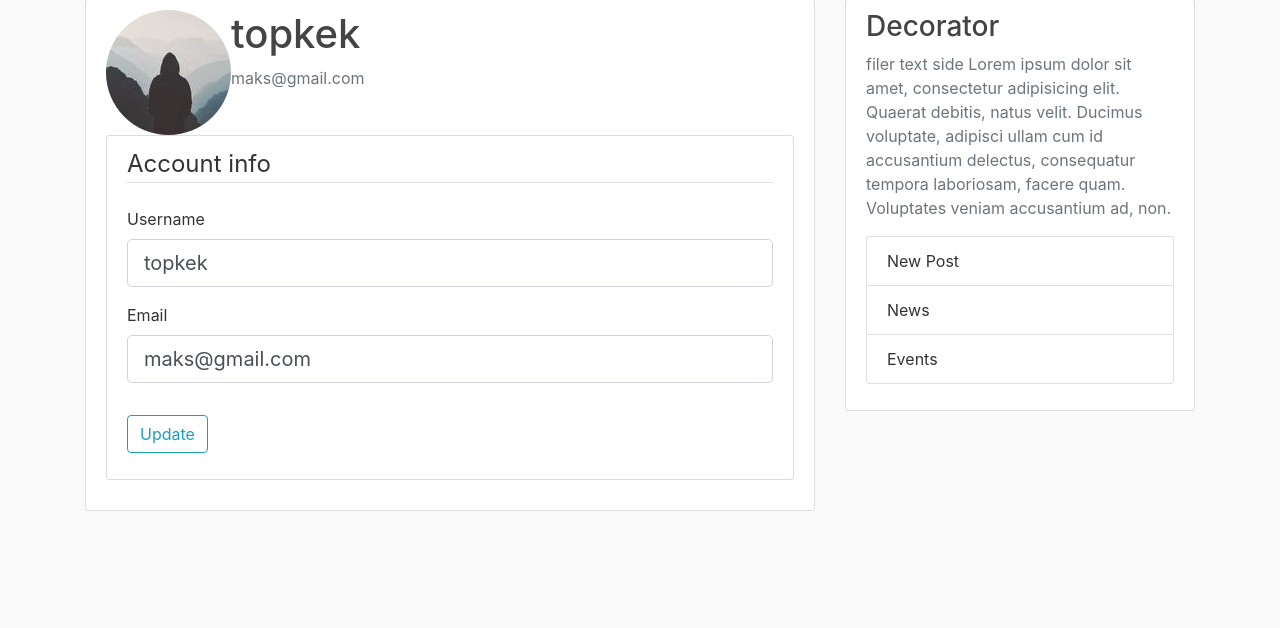
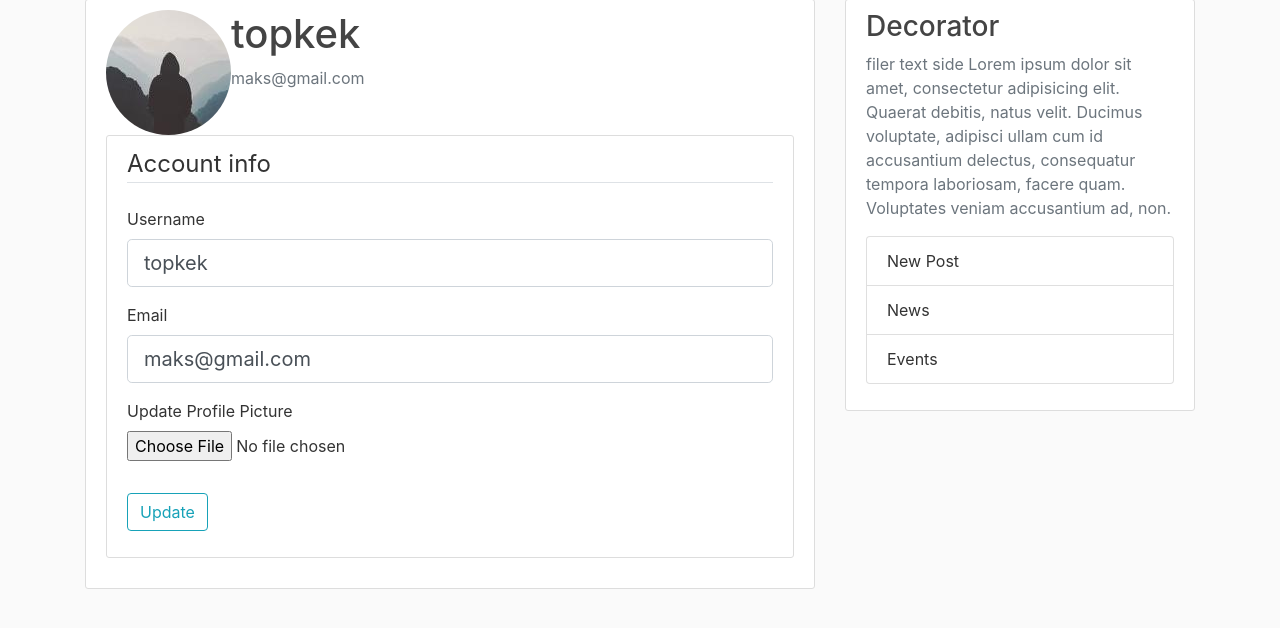
Before and after one commit to Maks-Drzezdzon/MyBlog, a Flask app: page /account in a window 1280 px wide. Shown: the part 81-709 px from the top of the page. Run offline with Flask 2, Linux system fonts and the light colour scheme; a user stored in the database is signed in; some libraries are stand-ins or nearby versions.

Commit message:
update pic and bug fixes

```diff
--- a/flaskblog/forms.py
+++ b/flaskblog/forms.py
@@ -1,4 +1,5 @@
 from flask_wtf import FlaskForm
+from flask_wtf.file import FileField, FileAllowed
 from flask_login import current_user
 from wtforms import StringField, PasswordField, SubmitField, BooleanField
 from wtforms.validators import DataRequired, Length, Email, EqualTo, ValidationError
@@ -10,16 +11,17 @@ class UpdateAccountForm(FlaskForm):
                            validators=[DataRequired(), Length(min=2, max=20)])
     email = StringField('Email',
                         validators=[DataRequired(), Email()])
+    picture = FileField('Update Profile Picture', validators=[FileAllowed(['jpg', 'png'])])
     submit_button = SubmitField('Update')
 
     def validate_username(self, username):
-        if current_user.data != current_user.username:
+        if username.data != current_user.username:
             user = User.query.filter_by(username=username.data).first()
             if user:
                 raise ValidationError('That username is taken. Please choose a different one.')
 
     def validate_email(self, email):
-        if current_user.data != current_user.email:
+        if email.data != current_user.email:
             user = User.query.filter_by(email=email.data).first()
             if user:
                 raise ValidationError('That email is taken. Please choose a different one.')
--- a/flaskblog/routes.py
+++ b/flaskblog/routes.py
@@ -1,3 +1,6 @@
+import os
+import secrets
+from PIL import Image
 from flask import render_template, url_for, flash, redirect, request
 from flaskblog import app, db, bcrypt
 from flaskblog.forms import RegistrationForm, LoginForm, UpdateAccountForm
@@ -62,18 +65,35 @@ def logout():
     logout_user()
     return redirect(url_for('home'))
 
-@app.route("/account", methods=['GET','POST'])
+def save_picture(form_picture):
+    random_hex = secrets.token_hex(8)
+    _, f_ext = os.path.splitext(form_picture.filename)
+    picture_fn = random_hex + f_ext
+    picture_path = os.path.join(app.root_path, 'static/profile_pics', picture_fn)
+
+    output_size = (125, 125)
+    i = Image.open(form_picture)
+    i.thumbnail(output_size)
+    i.save(picture_path)
+
+    return picture_fn
+
+@app.route("/account", methods=['GET', 'POST'])
 @login_required
 def account():
     form = UpdateAccountForm()
     if form.validate_on_submit():
-        current_user.username= form.username.data
-        current_user.email= form.email.data
+        if form.picture.data:
+            picture_file = save_picture(form.picture.data)
+            current_user.image_file = picture_file
+        current_user.username = form.username.data
+        current_user.email = form.email.data
         db.session.commit()
-        flash('Account updated', 'success')
+        flash('Your account has been updated!', 'success')
         return redirect(url_for('account'))
-    elif request.method =='GET':
-        form.username.data=current_user.username
-        form.email.data=current_user.email
+    elif request.method == 'GET':
+        form.username.data = current_user.username
+        form.email.data = current_user.email
     image_file = url_for('static', filename='profile_pics/' + current_user.image_file)
-    return render_template('account.html', title='Account', image_file=image_file, form=form)
+    return render_template('account.html', title='Account',
+                           image_file=image_file, form=form)
--- a/flaskblog/templates/account.html
+++ b/flaskblog/templates/account.html
@@ -9,7 +9,7 @@
 		</div>
 	</div>
 		<div class="content-section">
-		<form method="POST">
+		<form method="POST" action="" enctype="multipart/form-data">
 			{{ form.hidden_tag() }}
 			<fieldset class="form-group">
 				<legend class="border-bottom mb-4">Account info</legend>
@@ -44,7 +44,16 @@
 						{{ form.email(class="form-control form-control-lg") }}
 					{% endif %}
 				</div>
+				<div class="form-group">
+					{{ form.picture.label() }}
+					{{ form.picture(class="form-control-file") }}
+					{% if form.picture.errors %}
+						{% for error in form.pciture.errors %}
+							<span class="text-danger">{{ error }}</span>
+						{% endfor %}
+					{% endif %}
 
+				</div>
 			</fieldset>
 			<div class="form-group">
 				{{ form.submit_button(class="btn btn-outline-info") }}
```
Also changed, not shown: flaskblog/blog.db, flaskblog/static/profile_pics/6acc138a4bc5aa3e.jpg (added), flaskblog/static/profile_pics/bec8757181aaf047.jpg (added).
